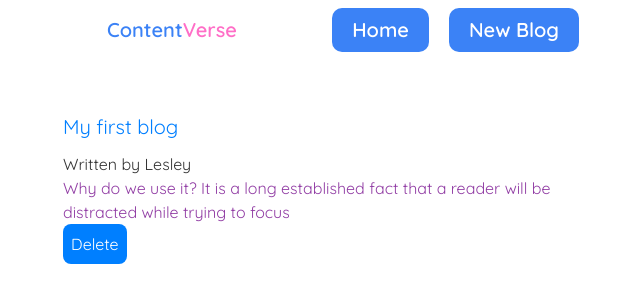
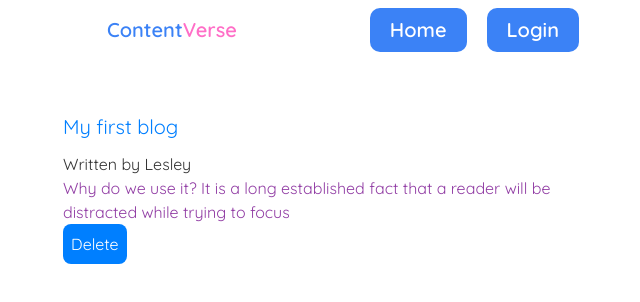
Before and after one commit to G1rlg4ng/Blog, a React (Create React App) app: page /blogs/1 in a window 1280 px wide. Shown: the top 302 px of the page, without its empty margins (297-937 px from the left). Built offline with nearby package versions, Linux system fonts and the light colour scheme; data requests are answered from the project's data file.

Commit message:
create file structure for the blog

```diff
--- a/src/App.js
+++ b/src/App.js
@@ -1,4 +1,4 @@
-import Navbar from './Navbar';
+import Navbar from './components/Navbar';
 import Home from './Home';
 import Create from './Create';
 import { BrowserRouter as Router, Route, Switch} from 'react-router-dom';
--- a/src/BlogDetails.js
+++ b/src/BlogDetails.js
@@ -3,6 +3,7 @@ import useFetch from "./useFetch";
 import { useHistory } from "react-router-dom/cjs/react-router-dom.min";
 
 const BlogDetails = () => {
+
   const { id } = useParams();
   const {
     data: blog,
--- a/src/Navbar.js
+++ b/src/components/Navbar.js
@@ -1,6 +1,8 @@
 import { Link } from "react-router-dom";
+import { useState } from "react";
 
 const Navbar = () => {
+  const [login, setLogin] = useState(false);
   return (
     <nav className="flex justify-between items-center my-2 w-full md:w-[40%] mx-auto text-xl font-semibold px-5">
       <h1 className="text-blue-500">
@@ -10,9 +12,19 @@ const Navbar = () => {
         <li className="bg-blue-500 text-white rounded-[10px] px-5 py-2 ">
           <Link to="/">Home</Link>
         </li>
-        <li className="bg-blue-500 text-white rounded-[10px] px-5 py-2 flex-shrink-0">
-          <Link to="/create">New Blog</Link>
-        </li>
+        {login ? (
+          <li className="bg-blue-500 text-white rounded-[10px] px-5 py-2 flex-shrink-0">
+            <Link to="/create">New Blog</Link>
+          </li>
+        ) : (
+          ""
+        )}
+        <button
+          onClick={() => setLogin(!login)}
+          className="bg-blue-500 text-white rounded-[10px] px-5 py-2 flex-shrink-0"
+        >
+          Login
+        </button>
       </ul>
     </nav>
   );
```
Also changed, not shown: src/components/edit-blog.js (added), src/components/footer.js (added), src/components/landing-page.js (added), src/components/login.js (added), src/components/signup.js (added), src/context/Auth.js (added).
